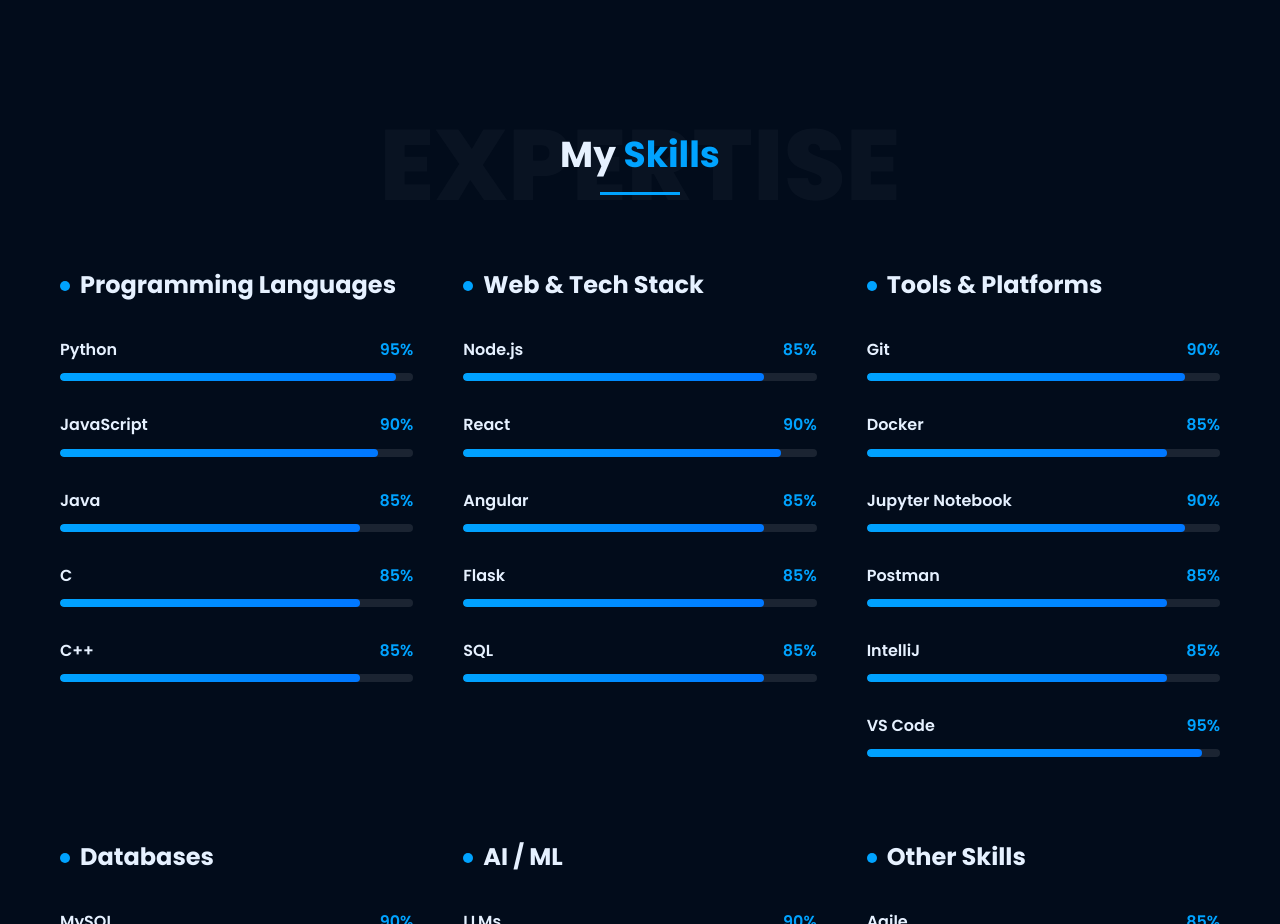
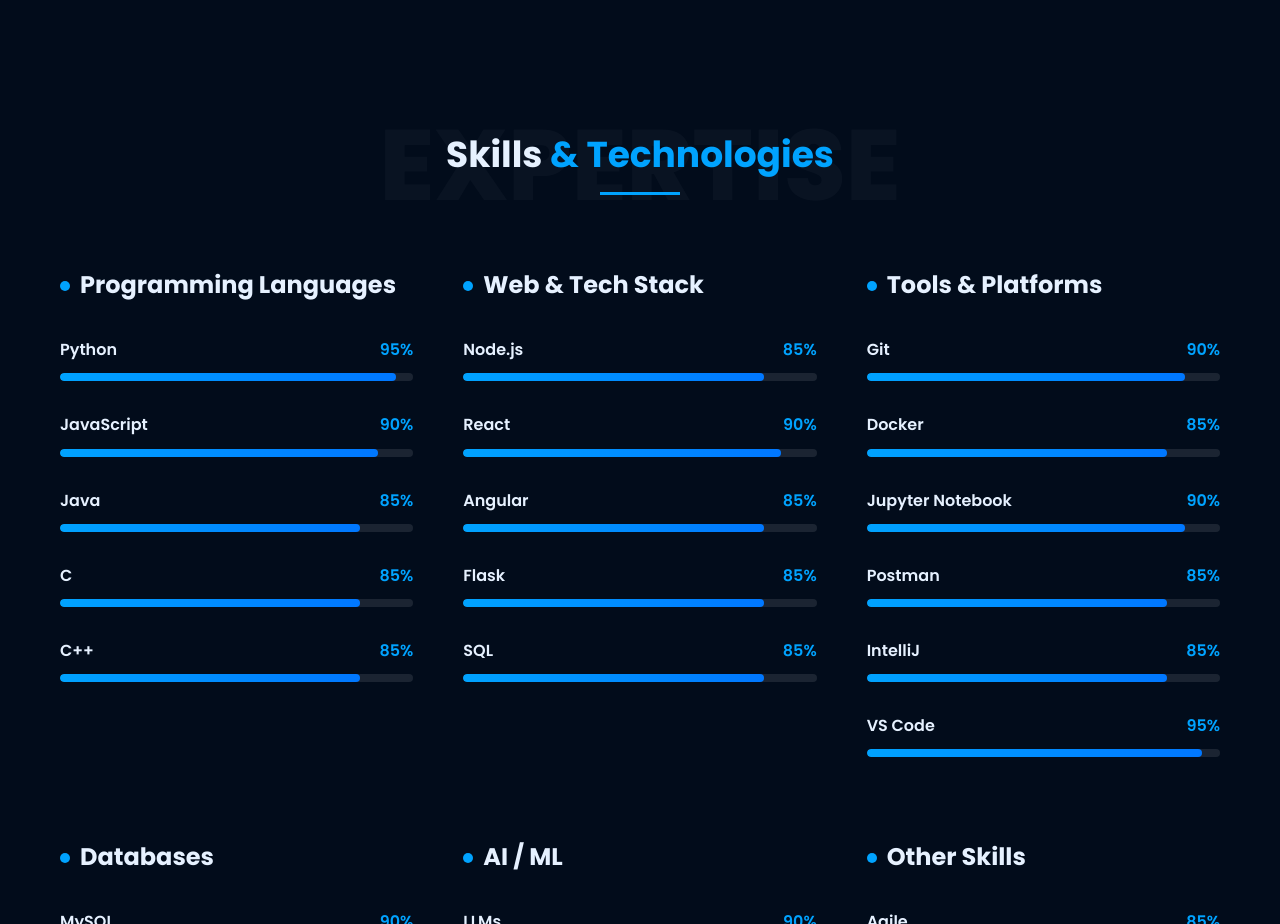
Before and after one commit to Naavo-Co/Portfolio, a plain HTML site: page index.html in a window 1280 px wide. Shown: the part 2500-3424 px from the top of the page. Drawn offline with Linux system fonts and the light colour scheme.

Commit message:
small changes

```diff
--- a/index.html
+++ b/index.html
@@ -181,7 +181,7 @@
     <section id="skills" class="skills">
       <div class="container">
         <div class="section-title">
-          <h2>My <span>Skills</span></h2>
+          <h2>Skills <span>& Technologies</span></h2>
           <span class="title-bg">Expertise</span>
         </div>
         <div class="skills-content">
```
